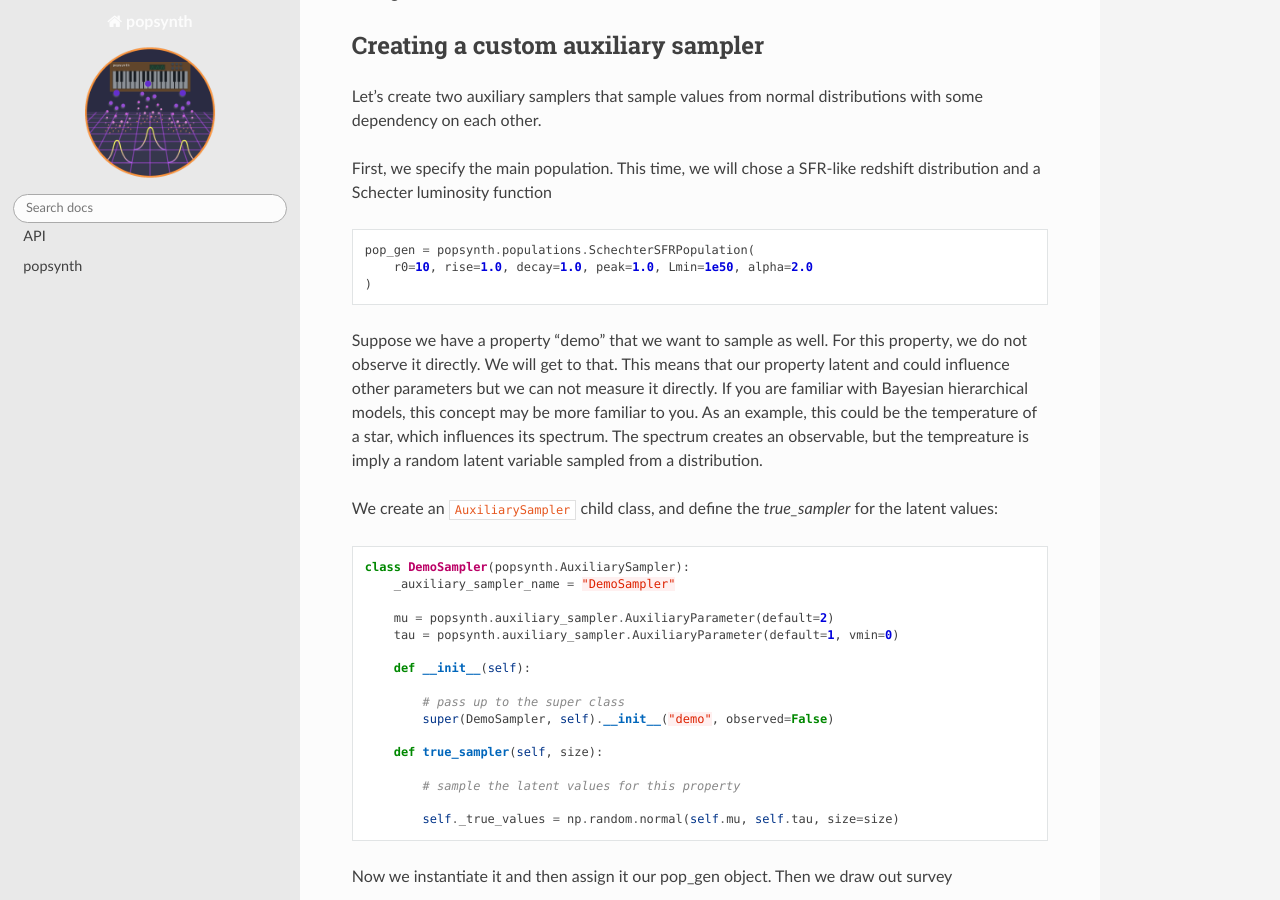
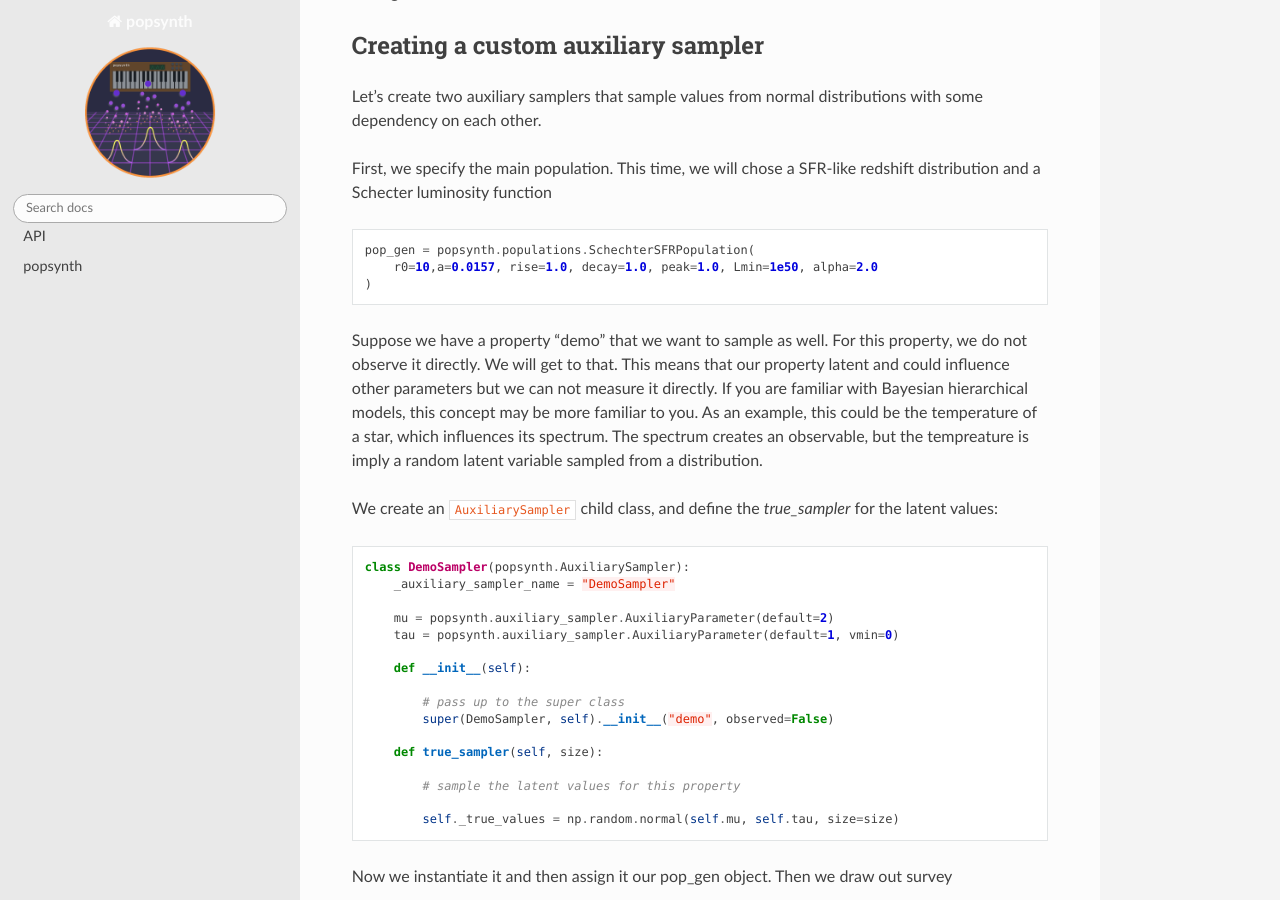
Before and after one commit to grburgess/popsynth, a Sphinx documentation site: the page built from docs/md/aux.md, in a window 1280 px wide and 900 px high, scrolled down 1442 px. Built offline with Sphinx 7.4.7 and the Read the Docs theme 2.0.0, drawn with Linux system fonts in a browser that asks for light colours; pages that are not in the unit, such as notebooks, are missing from menus; the version number could not be read and is left out.

Commit message:
fix docs

````diff
--- a/docs/md/aux.md
+++ b/docs/md/aux.md
@@ -76,7 +76,7 @@ First, we specify the main population. This time, we will chose a SFR-like redsh
 
 ```python
 pop_gen = popsynth.populations.SchechterSFRPopulation(
-    r0=10, rise=1.0, decay=1.0, peak=1.0, Lmin=1e50, alpha=2.0
+    r0=10,a=0.0157, rise=1.0, decay=1.0, peak=1.0, Lmin=1e50, alpha=2.0
 )
 ```
 
@@ -200,7 +200,7 @@ We recreate our base sampler:
 
 ```python
 pop_gen = popsynth.populations.SchechterSFRPopulation(
-    r0=10, rise=1.0, decay=1.0, peak=1.0, Lmin=1e50, alpha=2.0
+    r0=10, a=0.0157, rise=1.0, decay=1.0, peak=1.0, Lmin=1e50, alpha=2.0
 )
 ```
 
````
